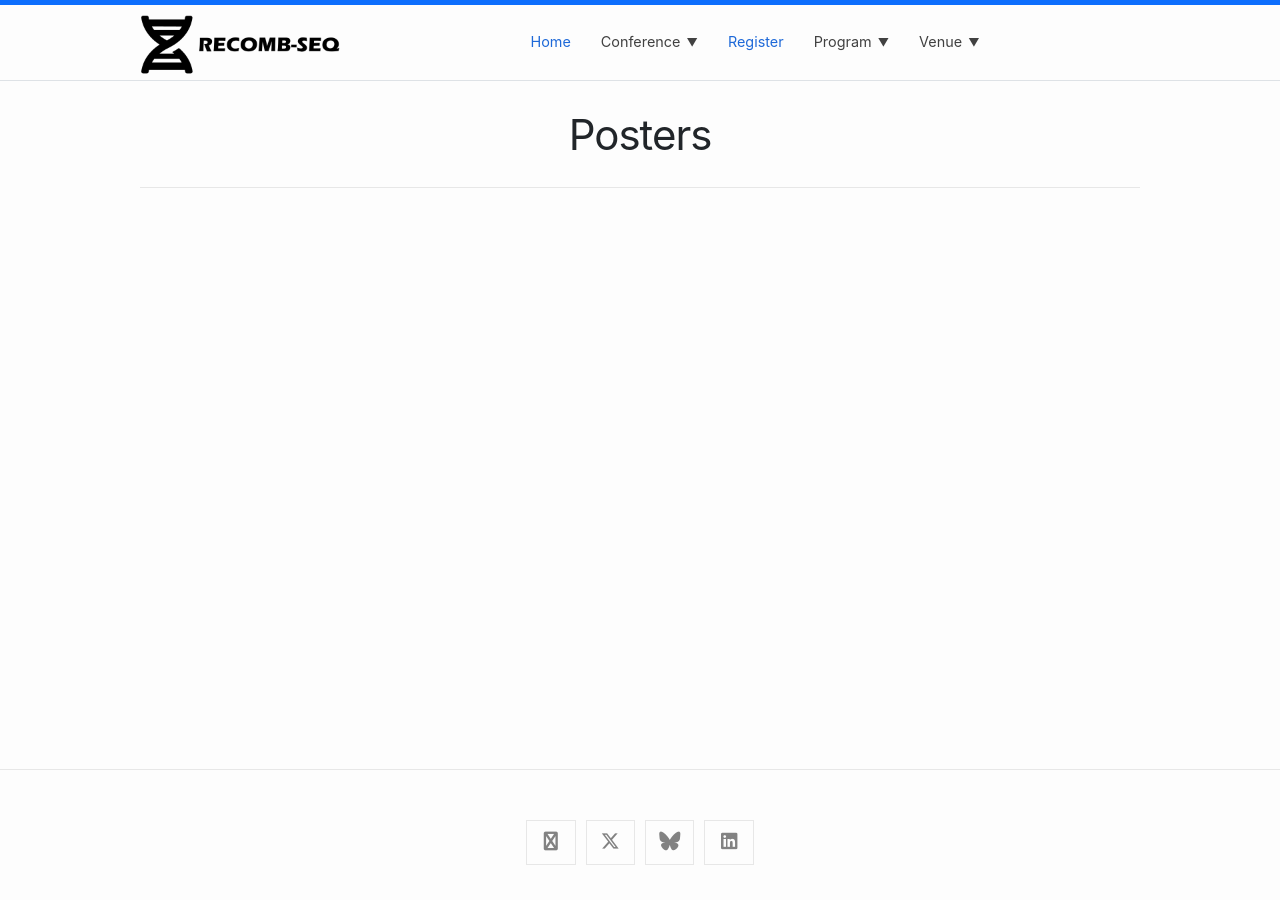
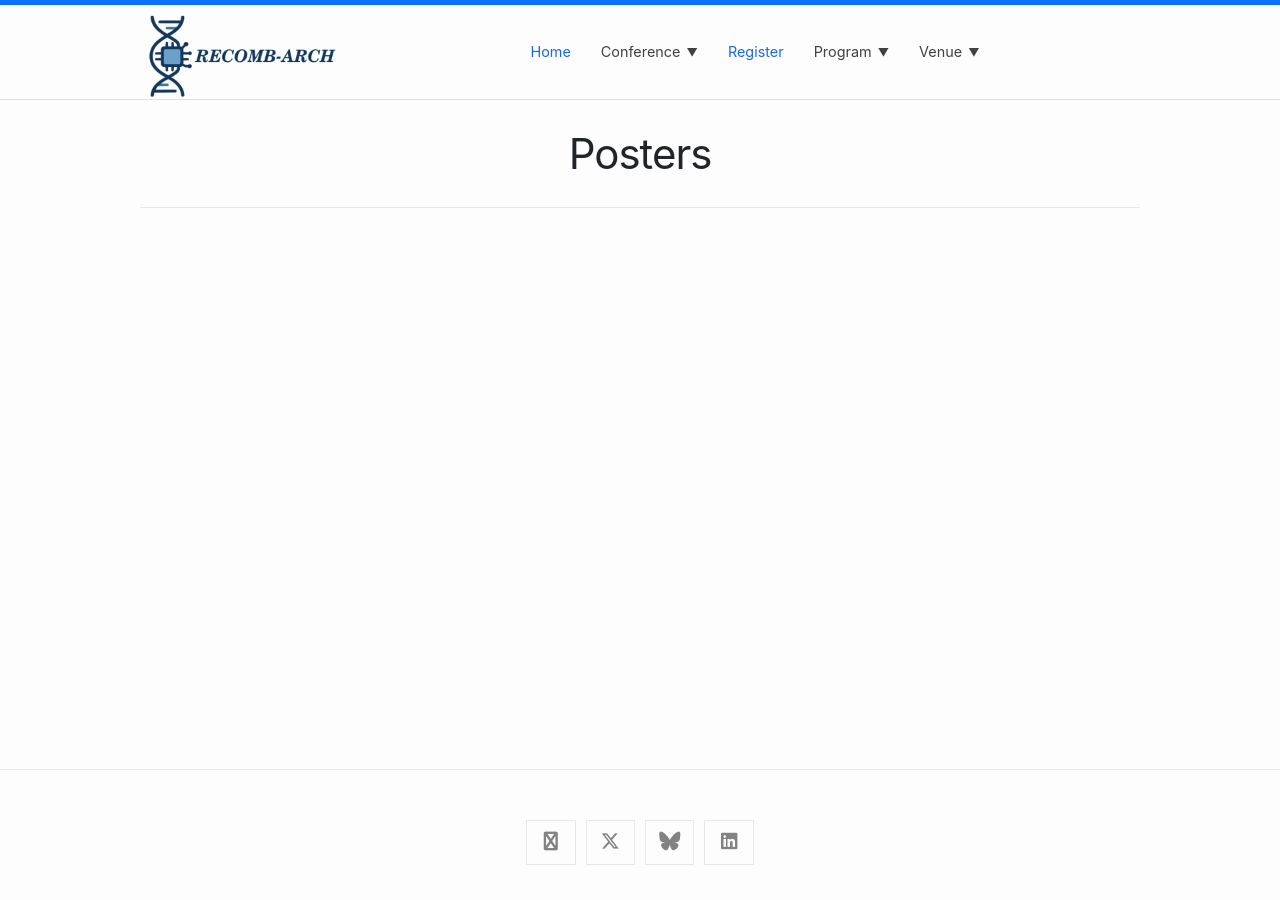
Before and after one commit to RECOMB-Arch/template, a Jekyll site: the page built from posters.md, in a window 1280 px wide. Built offline with Jekyll 4.4.1, drawn with Linux system fonts in a browser that asks for light colours; nearby versions of some CDN libraries.

Commit message:
update arch

```diff
--- a/_config.yml
+++ b/_config.yml
@@ -1,7 +1,7 @@
 # Site-wide settings
 # ------------------
 #
-title: RECOMB-Arch
+title: RECOMB-ARCH
 year: 2026
 dates: May 24-25, 2026
 iteration: "16th"
@@ -11,7 +11,7 @@ pc_chair2: "Kristoffer Sahlin"
 
 #
 author:
-  name: RECOMB-Arch Conference
+  name: RECOMB-ARCH Conference
   email: recombarch@gmail.com
 #
 # The `>` after `description:` means to ignore line-breaks until next key. If
--- a/_includes/header.html
+++ b/_includes/header.html
@@ -13,7 +13,7 @@ Both menus are populated from the `main_navigation` variable in _config.yml.
   <div class="wrapper site-nav-wrapper">
     <!-- <a class="site-title" rel="author" href="{{ "/" | relative_url }}"> -->
     <a class="site-title" rel="author" href="https://recomb-arch.github.io/" target=_blank>
-      {%- assign logo_path = "/images/recomb-logo/recombseq-large.png" | relative_url -%}
+      {%- assign logo_path = "images/recomb-logo/recomb-arch-logo-colored.png" | relative_url -%}
       <img src="{{ logo_path }}" alt="{{ site.title | escape }} logo" class="recomb-logo" width=250px>
     </a>
 
```
